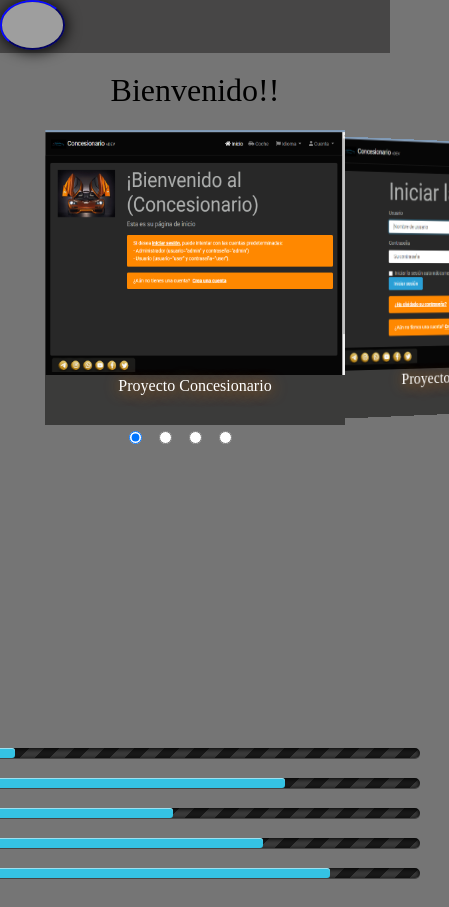
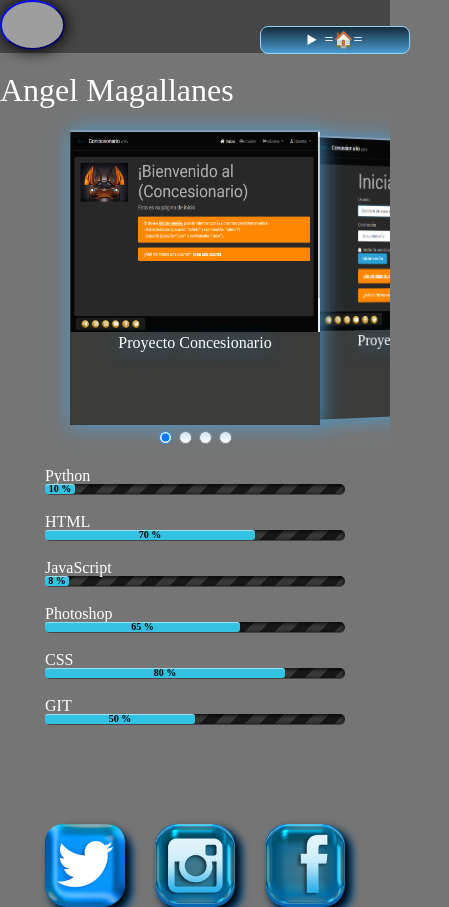
Before and after one commit to kevinccbsg/Practica-HTML-CSS, a plain HTML site: page HTML/index.HTML in a window 390 px wide. Shown: the whole page, 449 px wide, since content can reach past the window. Drawn offline with Linux system fonts and the light colour scheme; grey boxes are pictures that could not be loaded.

Commit message:
1.- se crea el footer para todas las paginas.
2.- se modifican los estilos de formulario para distintas resoluciones.

3.- se crean las progressbar para la pantalla inicial.

```diff
--- a/CSS/carouselcheck.css
+++ b/CSS/carouselcheck.css
@@ -45,11 +45,11 @@
 /* ----------CODIGO DE CONFIGURACIÓN DE ESTILOS DEL CAROUSEL 2------------------ */
 
 .carousel {
-    height: 600px;
+    height: 330px;
     margin: 0;
     display: grid;
     grid-template-rows: 300px 20px;
-    grid-template-columns: 1fr 30px 30px 30px 30px 30px 1fr;
+    grid-template-columns: 1fr 20px 20px 20px 20px 1fr;
     align-items: center;
     justify-items: center;
 }
@@ -57,7 +57,7 @@
 div#carousel-slides {
     grid-row: 1 / 2;
     grid-column: 1 / 8;
-    width: 130vw;
+    width: 100vw;
     height: 500px;
     display: flex;
     align-items: center;
@@ -73,23 +73,24 @@ div#carousel-slides {
 
 div.item {
     position: absolute;
-    width: 300px;
+    width: 250px;
     height: 35vh;
     background-color: coral;
+    box-shadow: 1px 1px 20px #4a9bd1;
     --r: calc(var(--position) - var(--offset));
     --abs: max(calc(var(--r) * -1), var(--r));
     transition: all 0.25s linear;
     transform: rotateY(calc(-10deg * var(--r)))
-    translateX(calc(-300px * var(--r)));
+    translateX(calc(-250px * var(--r)));
     z-index: calc((var(--position) - var(--abs)));
     text-align: center;
-    text-shadow: 1px 1px 15px #e07b08;
+    text-shadow: 1px 1px 20px #4a9bd1;
     color: var(--main-primary-fontcolor);
 }
 
 div.item img {
     width: 100%;
-    height: 29vh;
+    height: 24vh;
 }
 
 div.item:nth-of-type(1) {
@@ -158,9 +159,23 @@ input:nth-of-type(5) {
     grid-row: 2 / 3;
 }
 
+.sidebar >p{
+    margin: 0px;
+    font-size: large;
+    animation: anidet 2s linear infinite;
+}
+
 @media screen and (max-width: 450px) {
     .carousel-container{
         display:none;
+    }
+    @keyframes anidet {
+        0%{
+            transform: rotate(0deg);
+        }
+        100%{
+            transform: rotate(360deg);
+        }
     }
 }
 
--- a/CSS/footer.css
+++ b/CSS/footer.css
@@ -0,0 +1,17 @@
+footer{
+    margin-top: 70px;
+    justify-content: center;
+    display: grid;
+    grid-template-columns: 80px 80px 80px;
+    gap: 30px;
+}
+
+footer>div{
+    box-shadow: 5px 5px 8px #000, 7px 7px 8px #0a65af;
+    background-color: #0a65af;
+    border-radius: 22px;
+}
+
+footer>div>a>img{
+    width: 100%;
+}
--- a/CSS/main.css
+++ b/CSS/main.css
@@ -26,6 +26,12 @@ body {
 
   }
 
+  .cuerpo >header{
+    width: 100%;
+    margin-left: 0px;
+    color: var(--main-primary-fontcolor);
+  }
+
   summary{
     text-align: center;
   }
@@ -39,6 +45,19 @@ body {
     margin-bottom: 15px;
   }
 
+  .marco2{
+    width: 100%;
+    border: 1px solid #ffffff;
+    border-radius: 8px;
+    margin-bottom: 15px;
+  }
+
+  .radio{
+    margin: 12px;
+  }
+
+
+
   .legend{
     padding: 3px;
     color: #fff;
@@ -46,6 +65,16 @@ body {
     background: #65a9d7;
     background: -webkit-linear-gradient(top, #142b3a, #4a9bd1);
     border-radius: 8px;
+  }
+
+  main>form>fieldset>textarea{
+    box-shadow: 0 1px 8px #000 inset, 0 1px 10px #444;
+  }
+
+  main>form>fieldset{
+    display: flex;
+    flex-direction: column;
+    justify-content: center;
   }
 
   .checkB{
@@ -98,8 +127,23 @@ body {
     background: #28497a;
     color: #ccc;
     }
- .button:active {
-    border-top-color: #1b435e;
-    border: 1px solid #28597a;
-    background: #1b435e;
+
+   @media screen and (min-width: 768px){
+
+    main>form>fieldset{
+      display: grid;
+      grid-template-columns: repeat(3, 1fr);
+      gap: 20px;
     }
+
+    main>form>fieldset>hr{
+      display: none;
+    }
+    main>form .textbox{
+      display: flex;
+      margin-left: 0;
+      margin-right: 0;
+    }
+
+
+   }
--- a/CSS/progressbar.css
+++ b/CSS/progressbar.css
@@ -1,10 +1,42 @@
+.barcontainer .progress-bar-container {
+  display: flex;
+  align-items: center;
+  justify-content: center;
+  width: 100vw;
+  margin: 10px;
+}
+
+.progressContainer1{
+  margin: 10px;
+}
+
+.progressContainer2{
+  margin: 10px;
+}
+
 .progress-bar {
   background-color: #1a1a1a;
   height: 10px;
-    width: 450px;
+  width: 100vw;
+  max-width: 300px;
   margin: 20px auto;
-    border-radius: 5px;
+  margin-top: 0px;
+  border-radius: 12px;
   box-shadow: 0 1px 5px #000 inset, 0 1px 0 #444;
+}
+
+.progress-bar >span>p {
+  font-size: 10px;
+  font-weight: bold;
+  text-align: center;
+}
+
+.progress-bar >label {
+  margin-bottom: 0px;
+}
+
+label {
+  color: var(--main-primary-fontcolor);
 }
 
 .stripes {
@@ -24,7 +56,7 @@
   animation-direction: reverse;
 }
 
-  .progress-bar-inner1 {
+.progress-bar >span{
   display: block;
   height: 10px;
   width: 0%;
@@ -32,51 +64,30 @@
   border-radius: 3px;
   box-shadow: 0 1px 0 rgba(255, 255, 255, 0.5) inset;
   position: relative;
+}
+
+.progress-bar-inner1 {
   animation: auto-progress 3s normal forwards;
 }
 
 .progress-bar-inner2 {
-    display: block;
-    height: 10px;
-    width: 0%;
-    background-color: #34c2e3;
-    border-radius: 3px;
-    box-shadow: 0 1px 0 rgba(255, 255, 255, 0.5) inset;
-    position: relative;
   animation: auto-progress2 3s normal forwards;
 }
 
 .progress-bar-inner3 {
-    display: block;
-    height: 10px;
-    width: 0%;
-    background-color: #34c2e3;
-    border-radius: 3px;
-    box-shadow: 0 1px 0 rgba(255, 255, 255, 0.5) inset;
-    position: relative;
   animation: auto-progress3 3s normal forwards;
 }
 
 .progress-bar-inner4 {
-    display: block;
-    height: 10px;
-    width: 0%;
-    background-color: #34c2e3;
-    border-radius: 3px;
-    box-shadow: 0 1px 0 rgba(255, 255, 255, 0.5) inset;
-    position: relative;
   animation: auto-progress4 3s normal forwards;
 }
 
 .progress-bar-inner5 {
-    display: block;
-    height: 10px;
-    width: 0%;
-    background-color: #34c2e3;
-    border-radius: 3px;
-    box-shadow: 0 1px 0 rgba(255, 255, 255, 0.5) inset;
-    position: relative;
   animation: auto-progress5 3s normal forwards;
+}
+
+.progress-bar-inner6 {
+  animation: auto-progress6 3s normal forwards;
 }
 
 @keyframes animate-stripes {
@@ -100,7 +111,7 @@
 
 @keyframes auto-progress3 {
   0% { width: 0; }
-    100% { width: 45%; }
+  100% { width: 8%; }
 }
 
 @keyframes auto-progress4 {
@@ -112,3 +123,22 @@
   0% { width: 0; }
   100% { width: 80%; }
 }
+
+@keyframes auto-progress6 {
+  0% { width: 0; }
+  100% { width: 50%; }
+}
+
+@media screen and (max-width: 450px) {
+  .barcontainer .progress-bar-container {
+    flex-direction: column;
+  }
+
+  .progressContainer1{
+    margin: 0px;
+  }
+
+  .progressContainer2{
+    margin: 0px;
+  }
+}
--- a/HTML/index.HTML
+++ b/HTML/index.HTML
@@ -8,33 +8,26 @@
     <link rel="stylesheet" href="../CSS/reset.css">
     <link rel="stylesheet" href="../CSS/normalize.css">
     <link rel="stylesheet" href="../CSS/navBar.css">
-    <link rel="stylesheet" href="../CSS/main.css">
     <link rel="stylesheet" href="../CSS/footer.css">
     <link rel="stylesheet" href="../CSS/galerias.css">
     <link rel="stylesheet" href="../CSS/carouselcheck.css">
     <link rel="stylesheet" href="../CSS/progressbar.css">
+    <link rel="stylesheet" href="../CSS/main.css">
 </head>
 <body>
-    <nav class="navbar">
-        <section class="nav1">
+    <nav>
         <div class="container-logo">
             <img src="../Imagenes/foto 3.jpg" alt="Foto">
 
         </div>
-            <ul class="nav1">
-                <li><a class="app-title" href="./index.HTML">🏠Inicio</a></li>
-                <li><a class="app-title" href="./galeria.HTML">🖼️ Proyectos</a></li>
-                <li><a class="app-title" href="./contacto.HTML">📠 Contactanos</a></li>
-            </ul>
-        </section>
+        <div class="nav1">
+            <span><a class="app-title" href="./index.HTML">🏠Inicio</a></span>
+            <span><a class="app-title" href="./galeria.HTML">🖼️ Proyectos</a></span>
+            <span><a class="app-title" href="./contacto.HTML">📠 Contactanos</a></span>
+        </div>
 
-        <section class="nav2">
-            <div class="container-logo">
-                <img src="../Imagenes/foto 3.jpg" alt="Foto">
-
-            </div>
-            <aside class="sidebar">
-                <details>
+        <div class="nav2">
+            <details >
                 <summary>=🏠=</summary>
                     <ul class="menu-phone">
                         <hr>
@@ -45,13 +38,12 @@
                         <li><a class="app-title-li" href="./contacto.HTML">📠 Contactanos</a></li>
                     </ul>
             </details>
-            </aside>
-        </section>
+        </div>
     </nav>
 
     <main class="cuerpo">
         <header>
-            <h1>Bienvenido!!</h1>
+            <h1>Angel Magallanes</h1>
         </header>
         <section class="carousel-container">
             <div class="carousel-slides">
@@ -84,25 +76,50 @@
 
         <section class="barcontainer">
             <div class="progress-bar-container">
+                <div class="progressContainer1">
+                    <label>Python</label>
                     <div class="progress-bar stripes animated reverse slower">
-                  <span class="progress-bar-inner1"></span>
+                    <span class="progress-bar-inner1"><p>10 %</p></span>
                     </div>
+                    <label>HTML</label>
                     <div class="progress-bar stripes animated reverse slower">
-                  <span class="progress-bar-inner2"></span>
+                    <span class="progress-bar-inner2"><p>70 %</p></span>
                     </div>
+                    <label>JavaScript</label>
                     <div class="progress-bar stripes animated reverse slower">
-                  <span class="progress-bar-inner3"></span>
+                    <span class="progress-bar-inner3"><p>8 %</p></span>
                     </div>
+                </div>
+                <div class="progressContainer2">
+                    <label>Photoshop</label>
                     <div class="progress-bar stripes animated reverse slower">
-                  <span class="progress-bar-inner4"></span>
+                    <span class="progress-bar-inner4"><p>65 %</p></span>
                     </div>
+                    <label>CSS</label>
                     <div class="progress-bar stripes animated reverse slower">
-                  <span class="progress-bar-inner5"></span>
+                    <span class="progress-bar-inner5"><p>80 %</p></span>
+                    </div>
+                    <label>GIT</label>
+                    <div class="progress-bar stripes animated reverse slower">
+                    <span class="progress-bar-inner6"><p>50 %</p></span>
+                    </div>
                 </div>
             </div>
         </section>
     </main>
 
+    <footer>
+        <div>
+            <a href=""><img src="../Imagenes/Twitter.png" alt="twitter logo"></a>
+        </div>
+        <div>
+            <a href=""><img src="../Imagenes/Instagram.png" alt="instagram"></a>
+        </div>
+        <div>
+            <a href=""><img src="../Imagenes/Facebook.png" alt="Facebook"></a>
+        </div>
+    </footer>
+
 
 </body>
 </html>
```
Also changed, not shown: HTML/contacto.html (+39 -21 lines). Lines whose indentation alone changed are shown as unchanged.
